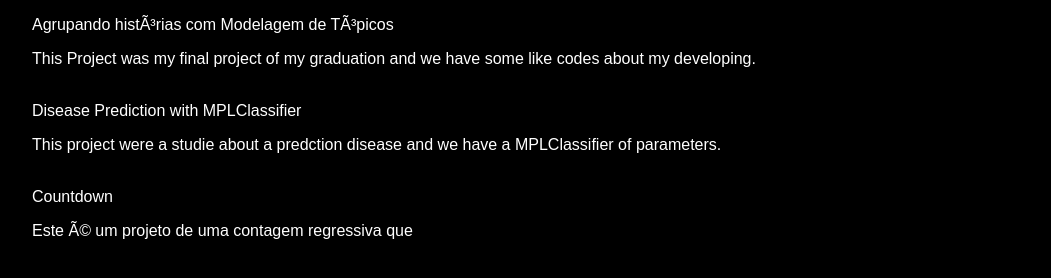
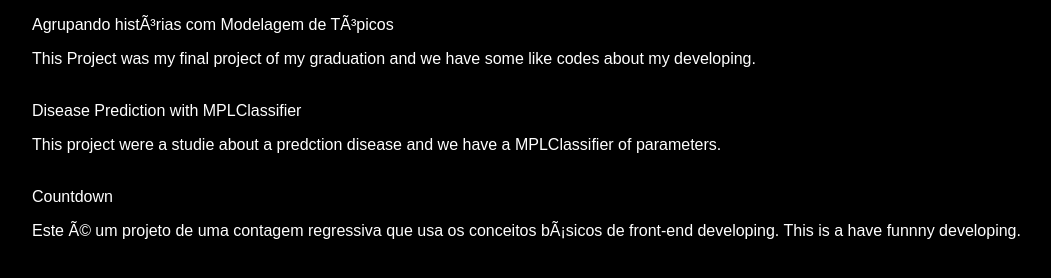
Before and after one commit to klemeragm/my-portfolio, a website: page projects.html in a window 1280 px wide. Shown: the part 158-436 px from the top of the page, without its empty margins (26-1077 px from the left). Drawn offline with Linux system fonts and the light colour scheme.

Commit message:
Add new changes in 3rd project

```diff
--- a/projects.html
+++ b/projects.html
@@ -27,8 +27,7 @@
             This project were a studie about a predction disease and we have a MPLClassifier of parameters.
           </p><br>
           <a href="https://github.com/klemeragm/countdown">Countdown</a>
-          <p>Este é um projeto de uma contagem regressiva que </p><br>
-
+          <p>Este é um projeto de uma contagem regressiva que usa os conceitos básicos de front-end developing. This is a have funnny developing.</p><br>
         </section>
        </main>
     </div>
```
